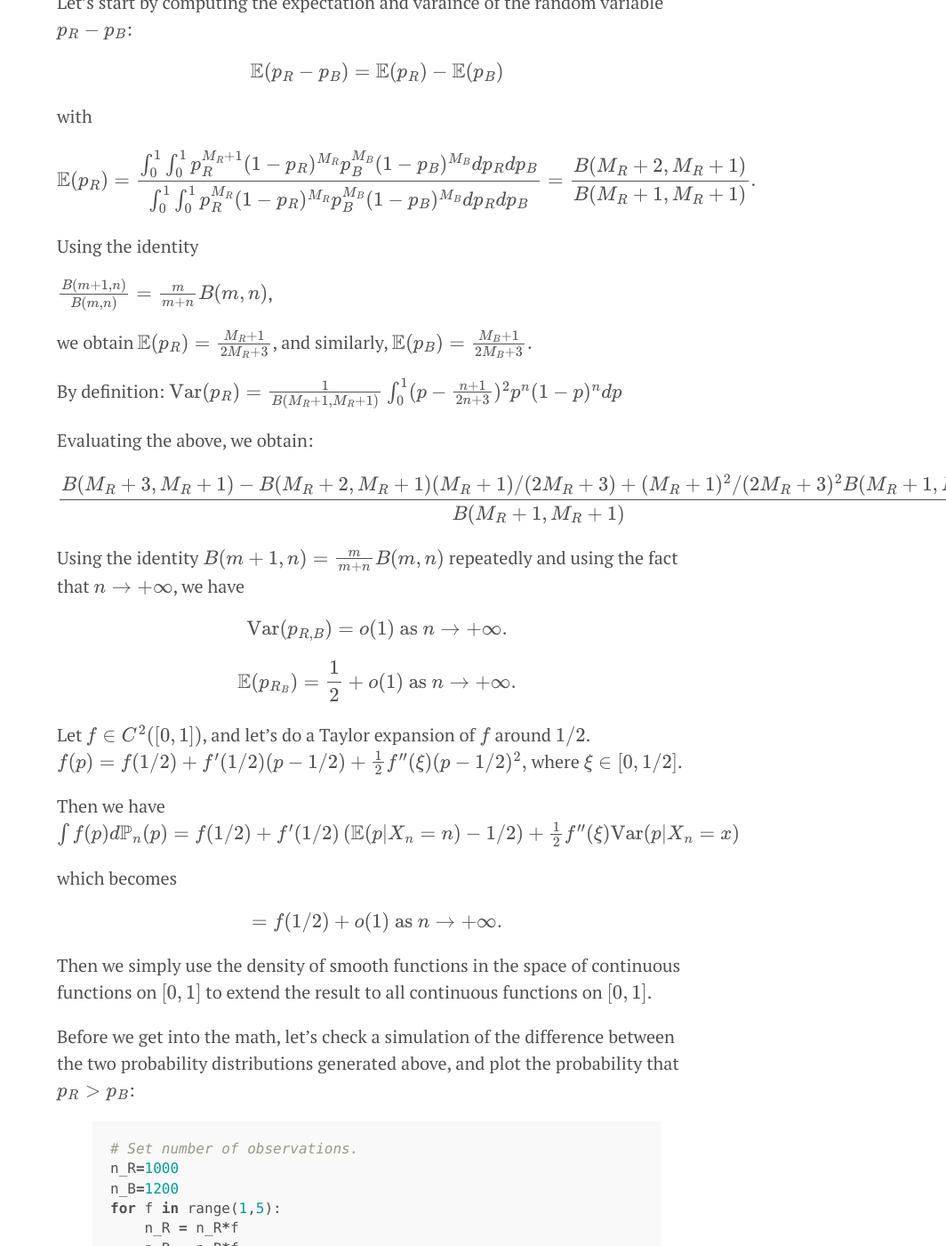
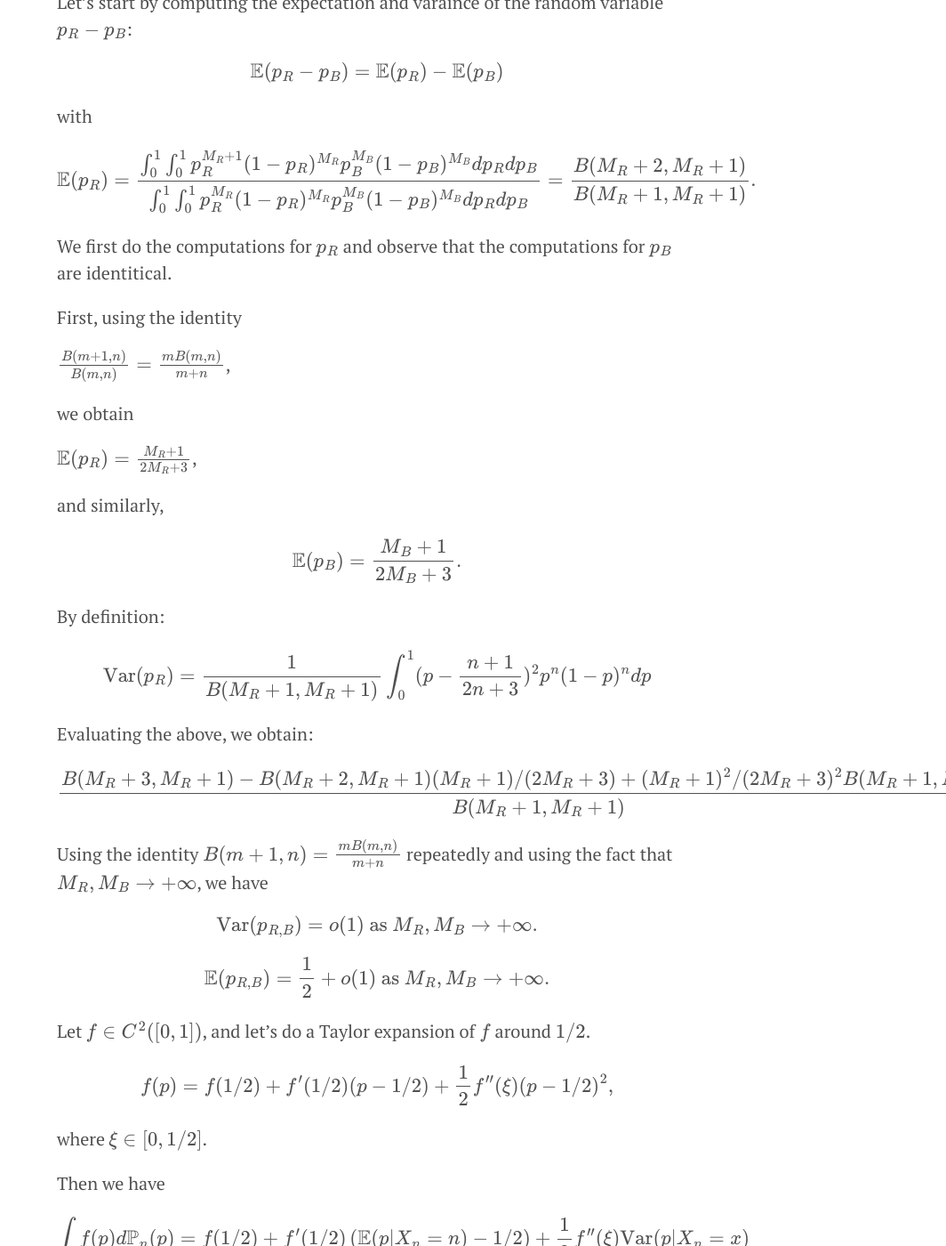
Before and after one commit to doriang102/doriang102.github.io, a Jekyll site: the page built from _posts/2017-05-28-hypothesis-testing.md, in a window 1280 px wide and 1400 px high, scrolled down 11227 px. Shown: the whole window at 89% size, without its empty margins (216-1280 px from the left). Built offline with Jekyll 4.4.1, drawn with Linux system fonts in a browser that asks for light colours; our own code applies the rules of GitHub Pages for plain Markdown files; formulas are drawn with MathJax 3.

Commit message:
Update 2017-05-28-hypothesis-testing.md

```diff
--- a/_posts/2017-05-28-hypothesis-testing.md
+++ b/_posts/2017-05-28-hypothesis-testing.md
@@ -330,34 +330,44 @@
 
 $$\mathbb{E}(p_R) =  \frac{\int_0^1 \int_0^1 p_R^{M_R+1}(1-p_R)^{M_R} p_B^{M_B}(1-p_B)^{M_B}dp_R dp_B}{\int_0 ^1 \int_0^1p_R^{M_R}(1-p_R)^{M_R} p_B^{M_B}(1-p_B)^{M_B}dp_R dp_B } = \frac{B(M_R+2,M_R+1)}{B(M_R+1,M_R+1)}.$$
 
-Using the identity
+We first do the computations for $$p_R$$ and observe that the computations for $$p_B$$ are identitical.
 
-$$ \frac{B(m+1,n)}{B(m,n)} = \frac{m}{m+n}B(m,n)$$,
+First, using the identity
+
+$$ \frac{B(m+1,n)}{B(m,n)} = \frac{m B(m,n)}{m+n}$$,
 
 we obtain
+
 $$\mathbb{E}(p_R) = \frac{M_R+1}{2M_R+3}$$,
+
 and similarly,
+
 $$\mathbb{E}(p_B) = \frac{M_B+1}{2M_B+3}.$$
 
 By definition:
+
 $$\textrm{Var}(p_R) = \frac{1}{B(M_R+1,M_R+1)} \int_0^1 (p- \frac{n+1}{2n+3})^2 p^n (1-p)^n dp$$
 
 Evaluating the above, we obtain:
 
 $$\frac{B(M_R+3,M_R+1) - B(M_R+2,M_R+1)(M_R+1)/(2M_R+3) + (M_R+1)^2/(2M_R+3)^2 B(M_R+1,M_R+1)}{B(M_R+1,M_R+1)}.$$
 
-Using the identity $$B(m+1,n) = \frac{m}{m+n} B(m,n)$$ repeatedly and using the fact that $$n \to + \infty$$, we have
+Using the identity $$B(m+1,n) = \frac{mB(m,n)}{m+n} $$ repeatedly and using the fact that $$M_R,M_B \to + \infty$$, we have
 
-$$\textrm{Var}(p_{R,B}) = o(1) \textrm{ as } n \to +\infty.$$
+$$\textrm{Var}(p_{R,B}) = o(1) \textrm{ as } M_R,M_B\to +\infty.$$
 
-$$\mathbb{E}(p_{R_B}) =  \frac{1}{2} +  o(1) \textrm{ as } n \to +\infty.$$
+$$\mathbb{E}(p_{R,B}) =  \frac{1}{2} +  o(1) \textrm{ as } M_R,M_B \to +\infty.$$
 
 Let $$f \in C^2([0,1])$$, and let's do a Taylor expansion of $$f$$ around $$1/2$$.
+
 $$ f(p) = f(1/2) + f'(1/2)(p-1/2) + \frac{1}{2}f''(\xi)(p-1/2)^2,$$
+
 where $$\xi \in [0,1/2]$$.
 
 Then we have
-$$\int f(p) d\mathbb{P}_n(p) = f(1/2) +  f'(1/2) \left(\mathbb{E}(p | X_n = n) - 1/2\right) + \frac{1}{2} f''(\xi) \textrm{Var}(p | X_n=x)$$
+
+$$\int f(p) d\mathbb{P}_n(p) = f(1/2) +  f'(1/2) \left(\mathbb{E}(p | X_n = n) - 1/2\right) + \frac{1}{2} f''(\xi)
+\textrm{Var}(p | X_n=x)$$
 
 which becomes
 
```
